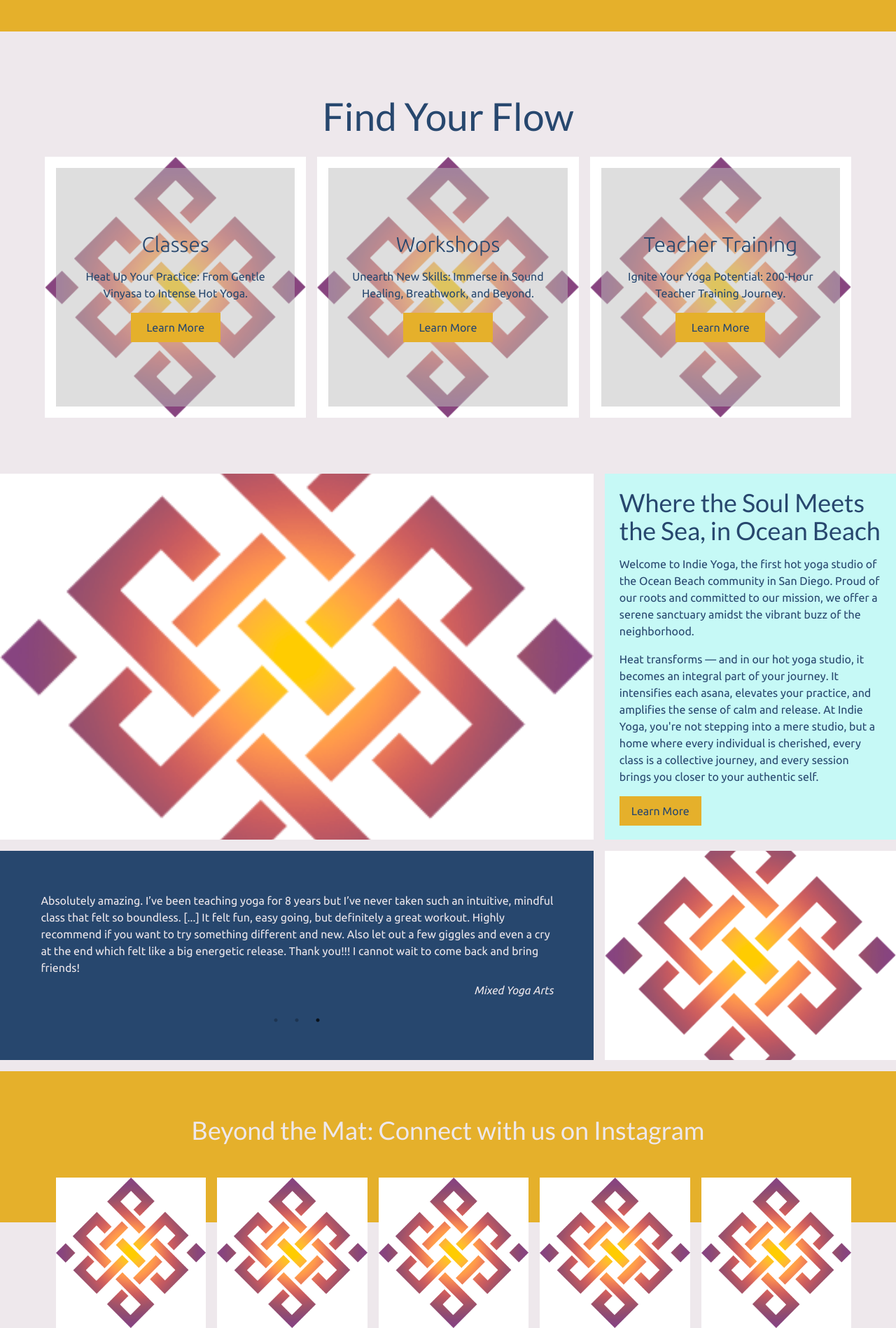
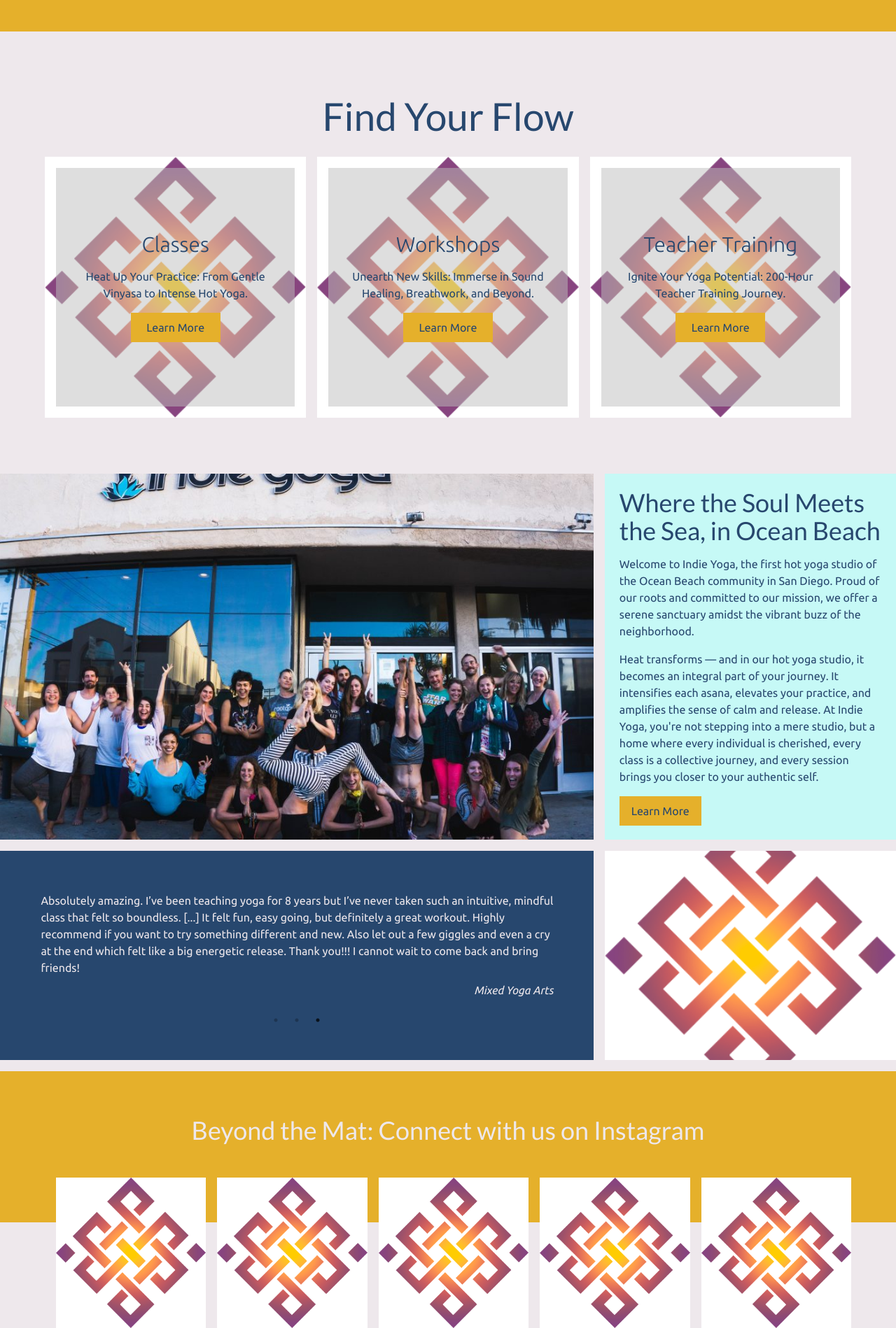
Before and after one commit to ViaSana/indie-yoga, a Jekyll site: the page built from index.html, in a window 1280 px wide. Shown: the part 1087-2985 px from the top of the page at 70% size. Built offline with Jekyll 4.4.1, drawn with Linux system fonts in a browser that asks for light colours.

Commit message:
Updated 3 files via CloudCannon.

```diff
--- a/index.html
+++ b/index.html
@@ -3,8 +3,7 @@
 title: Homepage
 home-image: /assets/uploads/home.png
 cta-color: bg-yellow
-main-image: assets/images/waffl-knot.png
-
+main-image: /assets/uploads/about-indie.png
 hero:
     image: assets/images/waffl-knot.png
     heading: Where the Soul Meets the Sea, in Ocean Beach
```
Also changed, not shown: assets/uploads/about-indie.png (added).
